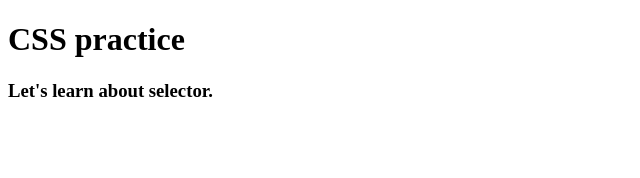
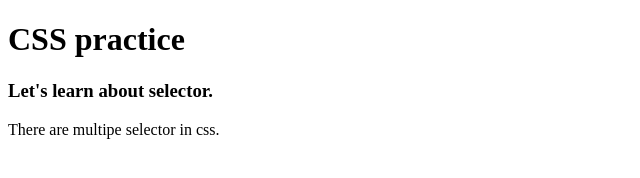
Before and after one commit to binayjy8/PRA-CSS-2, a plain HTML site: page index.html in a window 1280 px wide. Shown: the whole page, without its empty margins (0-640 px from the left). Drawn offline with Linux system fonts and the light colour scheme.

Commit message:
push code

```diff
--- a/index.html
+++ b/index.html
@@ -10,5 +10,7 @@
     <h1>CSS practice</h1>
     <h3>Let's learn about selector.</h3>
 
+    <p>There are multipe selector in css.</p>
+
 </body>
 </html>
```
